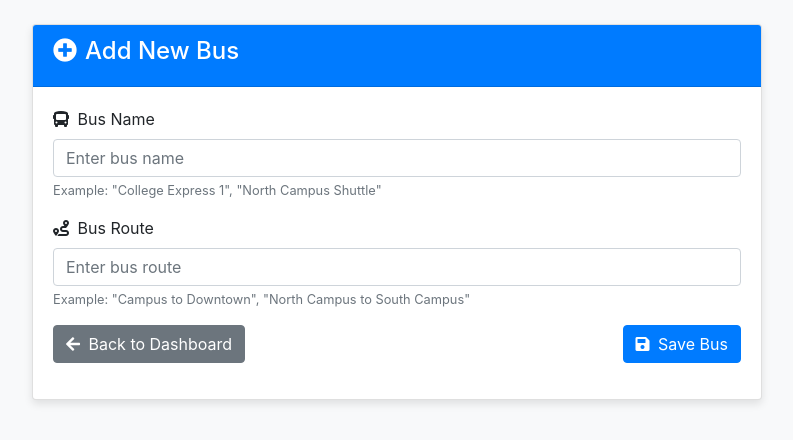
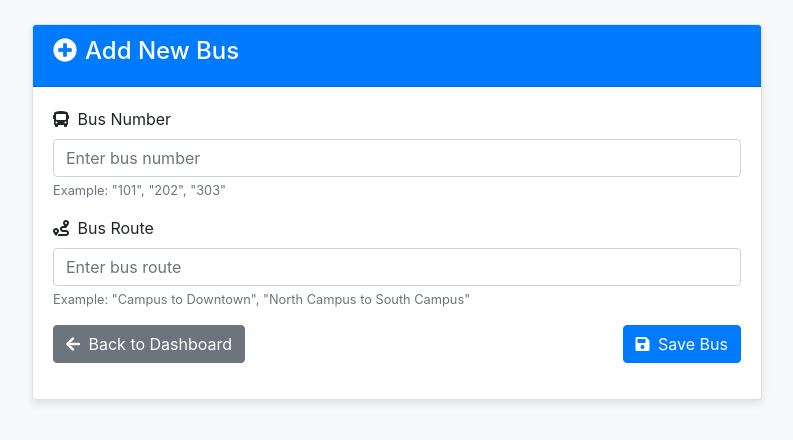
Before and after one commit to gintocg/webapp, a Flask app: page /admin/add_bus in a window 1280 px wide. Shown: the part 56-496 px from the top of the page, without its empty margins (243-1036 px from the left). Run offline with Flask 2, Linux system fonts and the light colour scheme; a user stored in the database is signed in; some libraries are stand-ins or nearby versions.

Commit message:
feat: Change bus name to bus number with numeric validation

```diff
--- a/templates/add_bus.html
+++ b/templates/add_bus.html
@@ -45,9 +45,9 @@
                     <div class="card-body">
                         <form method="POST" action="{{ url_for('add_bus') }}">
                             <div class="form-group">
-                                <label for="name"><i class="fas fa-bus mr-1"></i> Bus Name</label>
-                                <input type="text" class="form-control" id="name" name="name" placeholder="Enter bus name" required>
-                                <small class="form-text text-muted">Example: "College Express 1", "North Campus Shuttle"</small>
+                                <label for="number"><i class="fas fa-bus mr-1"></i> Bus Number</label>
+                                <input type="number" class="form-control" id="number" name="number" placeholder="Enter bus number" required>
+                                <small class="form-text text-muted">Example: "101", "202", "303"</small>
                             </div>
                             <div class="form-group">
                                 <label for="route"><i class="fas fa-route mr-1"></i> Bus Route</label>
--- a/templates/edit_bus.html
+++ b/templates/edit_bus.html
@@ -45,8 +45,8 @@
                     <div class="card-body">
                         <form method="POST">
                             <div class="form-group">
-                                <label for="name"><i class="fas fa-bus mr-1"></i> Bus Name</label>
-                                <input type="text" class="form-control" id="name" name="name" value="{{ bus.name }}" required>
+                                <label for="number"><i class="fas fa-bus mr-1"></i> Bus Number</label>
+                                <input type="number" class="form-control" id="number" name="number" value="{{ bus.number }}" required>
                             </div>
                             <div class="form-group">
                                 <label for="route"><i class="fas fa-route mr-1"></i> Route Description</label>
```
